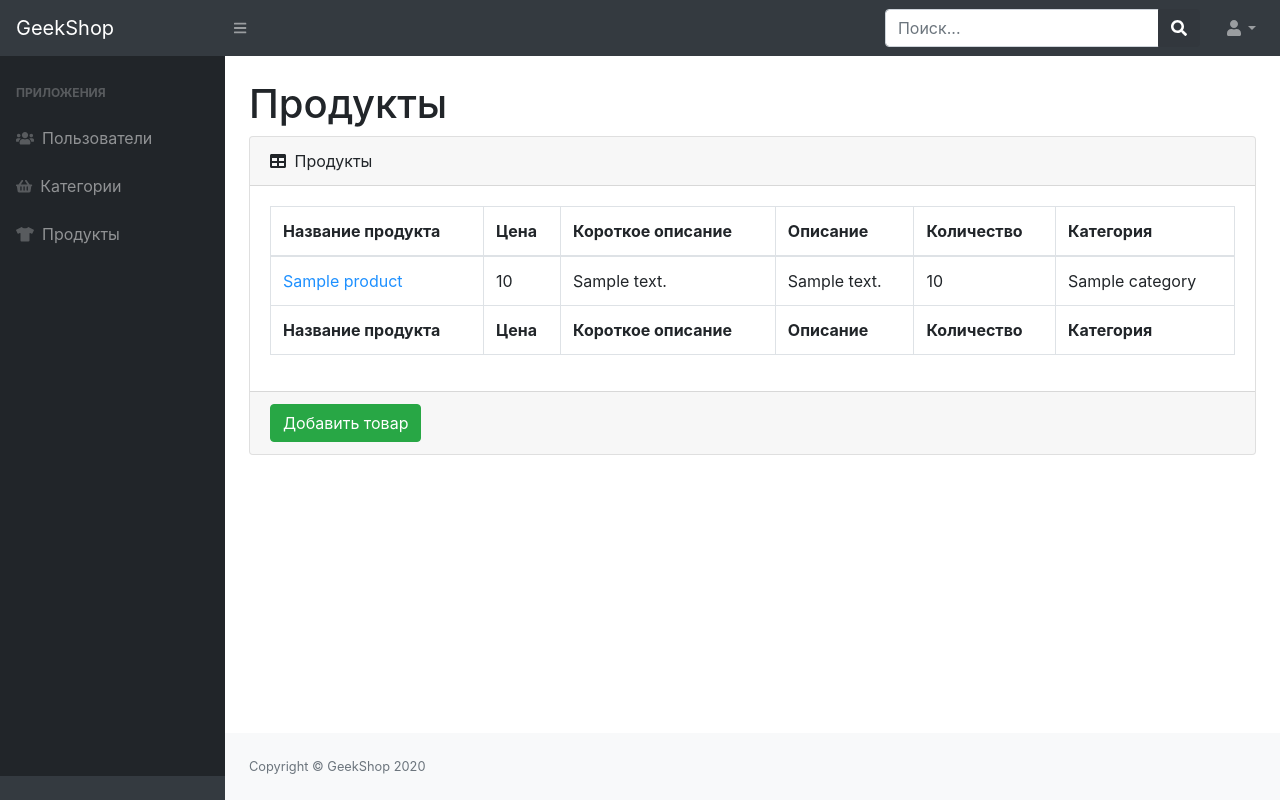
After one commit to DenBrov/first-shop, a Django app: template adminapp/templates/adminapp/admin-product-read.html in a window 1280 px wide. The commit adds this page. Run offline with Django 3.2, Linux system fonts and the light colour scheme; the template is opened without the code that fills it: most values are stand-ins (such as "Sample title", 1, 10 or a date in 2020); some libraries are stand-ins or nearby versions.

Commit message:
added product admin page

```diff
--- /dev/null
+++ b/adminapp/templates/adminapp/admin-product-read.html
@@ -0,0 +1,59 @@
+{% extends 'adminapp/base.html' %}
+{% load static %}
+
+{% block content %}
+        <main>
+                    <div class="container-fluid">
+                        <h1 class="mt-4">Продукты</h1>
+                        <div class="card mb-4">
+                            <div class="card-header">
+                                <i class="fas fa-table mr-1"></i>
+                                Продукты
+                            </div>
+                            <div class="card-body">
+                                <div class="table-responsive">
+                                    <table class="table table-bordered" id="dataTable" width="100%" cellspacing="0">
+                                        <thead>
+                                        <tr>
+                                            <th>Название продукта</th>
+                                            <th>Цена</th>
+                                            <th>Короткое описание</th>
+                                            <th>Описание</th>
+                                            <th>Количество</th>
+                                            <th>Категория</th>
+                                        </tr>
+                                        </thead>
+                                        <tfoot>
+                                        <tr>
+                                            <th>Название продукта</th>
+                                            <th>Цена</th>
+                                            <th>Короткое описание</th>
+                                            <th>Описание</th>
+                                            <th>Количество</th>
+                                            <th>Категория</th>
+                                        </tr>
+                                        </tfoot>
+                                        <tbody>
+                                        {% for product in products %}
+                                        <tr>
+                                            <td><a href="#" style="color: dodgerblue">{{ product.name }}</a></td>
+                                            <td>{{ product.price }}</td>
+                                            <td>{{ product.short_description }}</td>
+                                            <td>{{ product.description }}</td>
+                                            <td>{{ product.quantity }}</td>
+                                            <td>{{ product.category }}</td>
+                                        </tr>
+                                        {% endfor %}
+                                        </tbody>
+                                    </table>
+                                </div>
+                            </div>
+                            <div class="card-footer">
+                                <a href="#">
+                                    <button class="btn btn-success">Добавить товар</button>
+                                </a>
+                            </div>
+                        </div>
+                    </div>
+                </main>
+{% endblock %}
--- a/adminapp/templates/adminapp/base.html
+++ b/adminapp/templates/adminapp/base.html
@@ -59,7 +59,7 @@
                         </div>
                         Категории
                     </a>
-                    <a class="nav-link" href="index.html">
+                    <a class="nav-link" href="{% url 'admin_staff:admin_products' %}">
                         <div class="sb-nav-link-icon">
                             <i class="fas fa-tshirt"></i>
                         </div>
--- a/adminapp/urls.py
+++ b/adminapp/urls.py
@@ -1,6 +1,6 @@
 from django.urls import path
 
-from adminapp.views import index, admin_users, admin_users_create, admin_users_update, admin_users_delete, admin_users_restore
+from adminapp.views import index, admin_users, admin_users_create, admin_users_update, admin_users_delete, admin_users_restore, admin_products
 
 app_name = 'adminapp'
 
@@ -11,4 +11,5 @@ urlpatterns = [
     path('users_update/<int:user_id>/', admin_users_update, name='admin_users_update'),
     path('users_delete/<int:user_id>/', admin_users_delete, name='admin_users_delete'),
     path('users_restore/<int:user_id>/', admin_users_restore, name='admin_users_restore'),
+    path('products/', admin_products, name='admin_products'),
 ]
```
Also changed, not shown: adminapp/forms.py (+7 -0 lines), adminapp/views.py (+8 -1 lines), mainapp/admin.py (+9 -1 lines).
